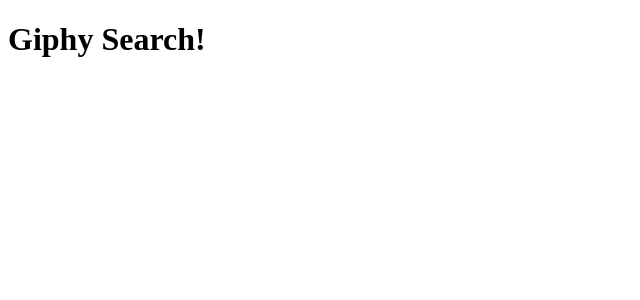
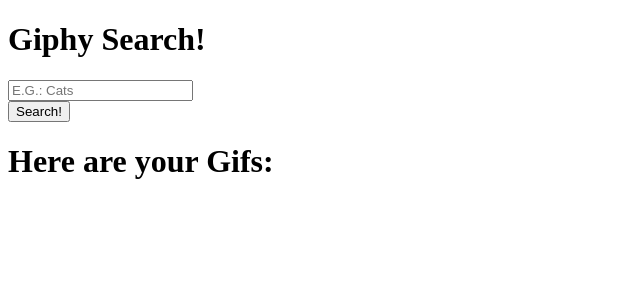
Before and after one commit to chrismochinski/group-giphy-saga-project, a React (Create React App) app: page / in a window 1280 px wide. Shown: the top 300 px of the page, without its empty margins (0-640 px from the left). Built offline with nearby package versions, Linux system fonts and the light colour scheme.

Commit message:
Imported SearchPage to App.jsx

```diff
--- a/src/components/App/App.js
+++ b/src/components/App/App.js
@@ -1,9 +1,11 @@
 import React from 'react';
+import SearchPage from '../SearchPage/SearchPage.jsx'
 
 function App(props) {
   return (
     <div>
       <h1>Giphy Search!</h1>
+      <SearchPage />
     </div>
   );
 }
--- a/src/components/SearchPage/SearchPage.jsx
+++ b/src/components/SearchPage/SearchPage.jsx
@@ -1,6 +1,5 @@
 import axios from 'axios';
 import { useEffect, useState } from 'react';
-import './App.css';
 
 function SearchPage(){
 
```
